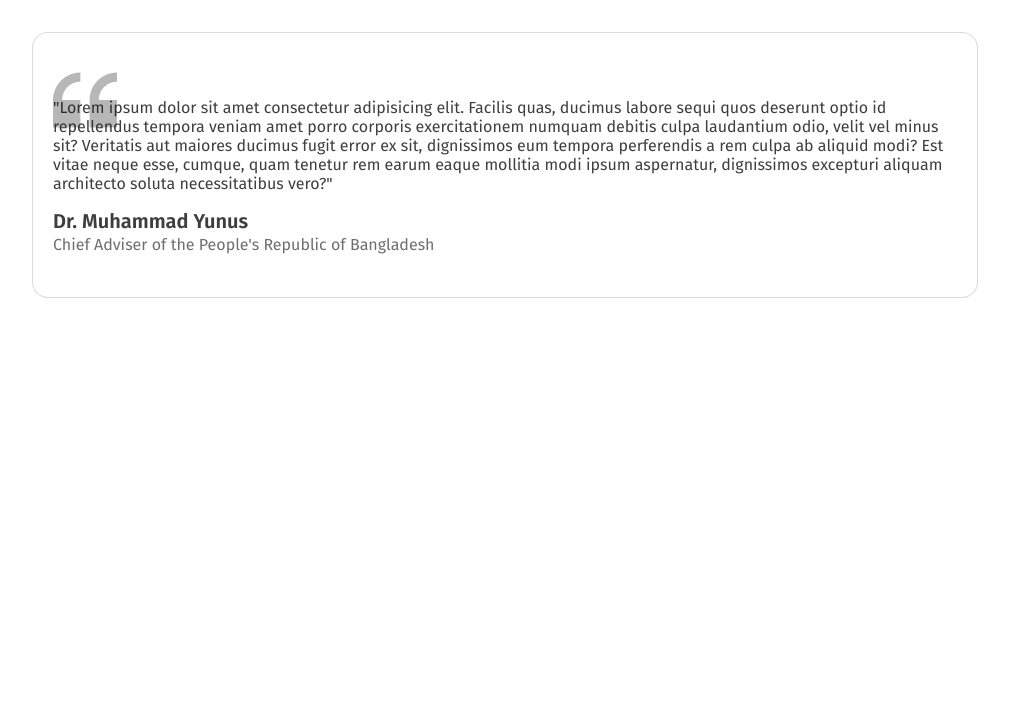
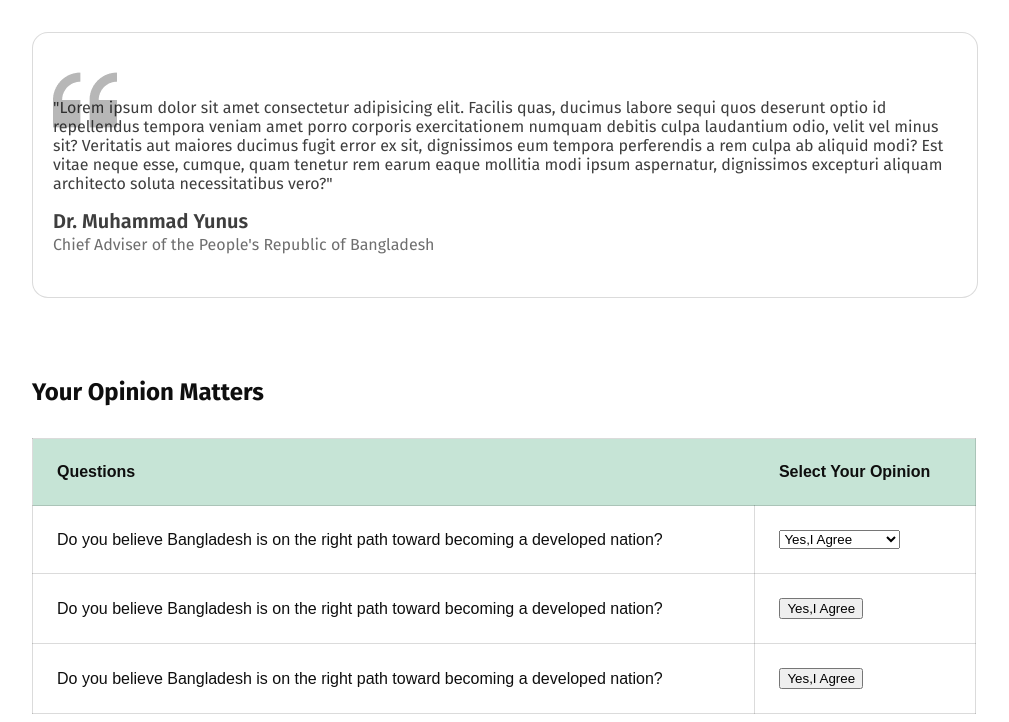
Before and after one commit to tonmoy-free/bangladesh2, a plain HTML site: page index.html in a window 1280 px wide. Shown: the part 1663-2385 px from the top of the page, without its empty margins (136-1145 px from the left). Before the commit the page ends 1969 px from the top, so only its background shows below. Drawn offline with Linux system fonts and the light colour scheme.

Commit message:
Day 2 table part working

```diff
--- a/index.html
+++ b/index.html
@@ -94,6 +94,40 @@
                 <span class="yunus-sub-title">Chief Adviser of the People's Republic of Bangladesh</span></p>
             </section>
             <!-- Dr.Muhammas Yunus end-->
+             <!-- Your Opinion Matters -->
+              <section class="opinion">
+                <h2 class="section-title">Your Opinion Matters</h2>
+                <div class="opinion-table">
+                    <table>
+                        <thead>
+                            <tr>
+                                <th>Questions</th>
+                                <th>Select Your Opinion</th>
+                            </tr>
+                        </thead>
+                        <tbody>
+                            <tr>
+                                <td>Do you believe Bangladesh is on the right path toward becoming a developed nation?</td>
+                                <td>
+                                <select id="cars">
+                                    <option value="volvo">Yes,I Agree</option>
+                                    <option value="saab">No,I Don't Agree</option>
+                                </select>
+                                </td>
+
+                            </tr>
+                            <tr>
+                                <td>Do you believe Bangladesh is on the right path toward becoming a developed nation?</td>
+                                <td><button>Yes,I Agree</button></td>
+                            </tr>
+                            <tr>
+                                <td>Do you believe Bangladesh is on the right path toward becoming a developed nation?</td>
+                                <td><button>Yes,I Agree</button></td>
+                            </tr>
+                        </tbody>
+                    </table>
+                </div>
+              </section>
         </main>
         <footer>
 
--- a/style/style.css
+++ b/style/style.css
@@ -203,9 +203,10 @@
     margin-top: 35px;
 }
 
-.yunus-last{
+.yunus-last {
     margin-bottom: 40px;
 }
+
 .yunus-title {
     color: rgba(14, 14, 14, 0.8);
     font-size: 20px;
@@ -223,3 +224,36 @@
     line-height: 24px;
     text-align: left;
 }
+
+/* Opinion part CSS*/
+.opinion-table {
+    border-radius: 16px;
+    background: rgb(255, 255, 255);
+    margin-left: 160px;
+    margin-right: 160px;
+
+}
+
+.opinion table {
+    font-family: arial, sans-serif;
+    border-collapse: collapse;
+    width: 100%;
+    border: 1px solid rgba(14, 14, 14, 0.15);
+}
+
+.opinion table thead {
+    box-sizing: border-box;
+    border: 1px solid rgba(14, 14, 14, 0.15);
+    background: rgb(198, 228, 214);
+}
+
+.opinion table thead th {
+    padding: 24px;
+    text-align: left;
+}
+
+.opinion table tbody td {
+    padding: 24px;
+    text-align: left;
+    border: 1px solid rgba(14, 14, 14, 0.15);
+}
```
